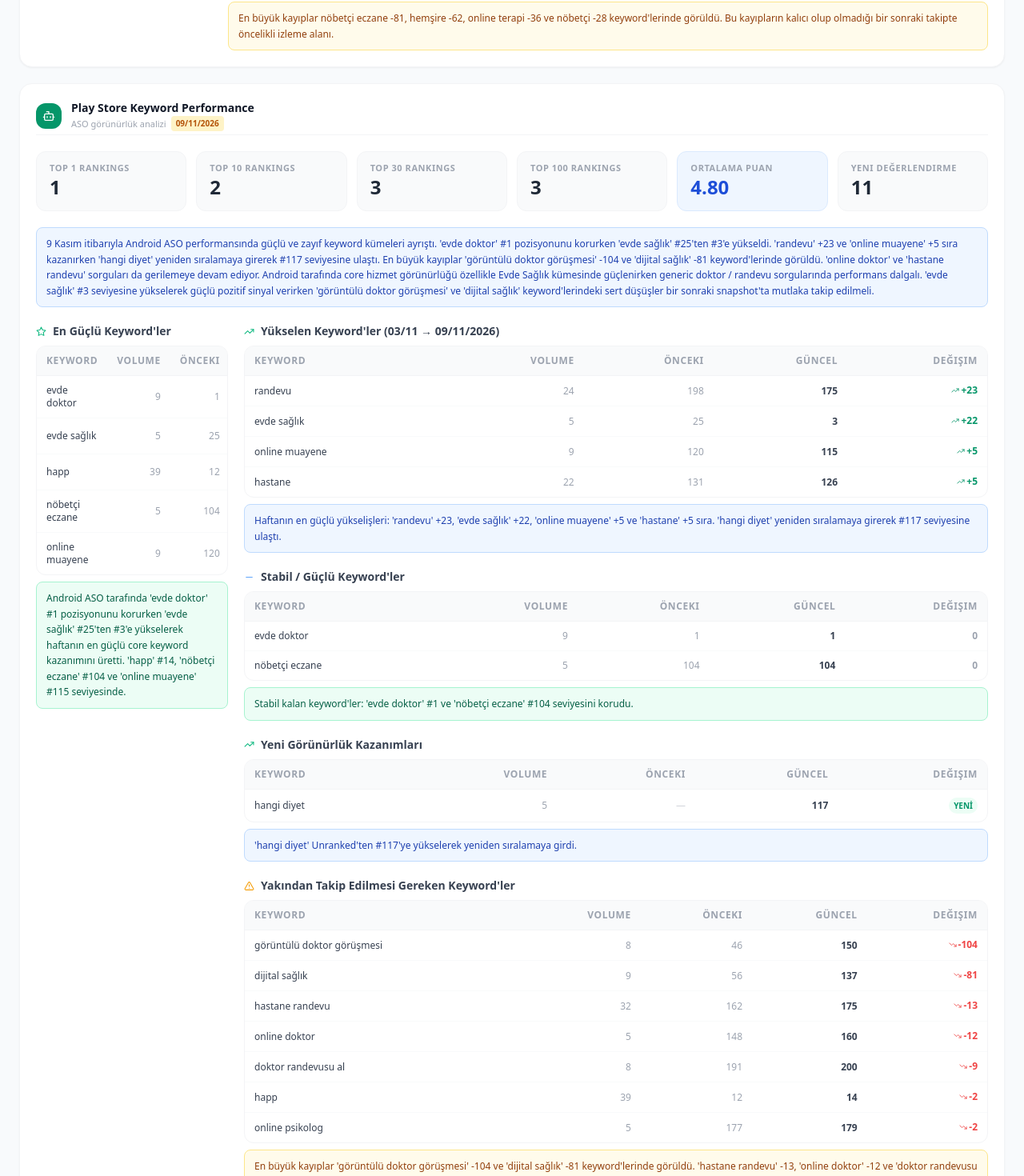
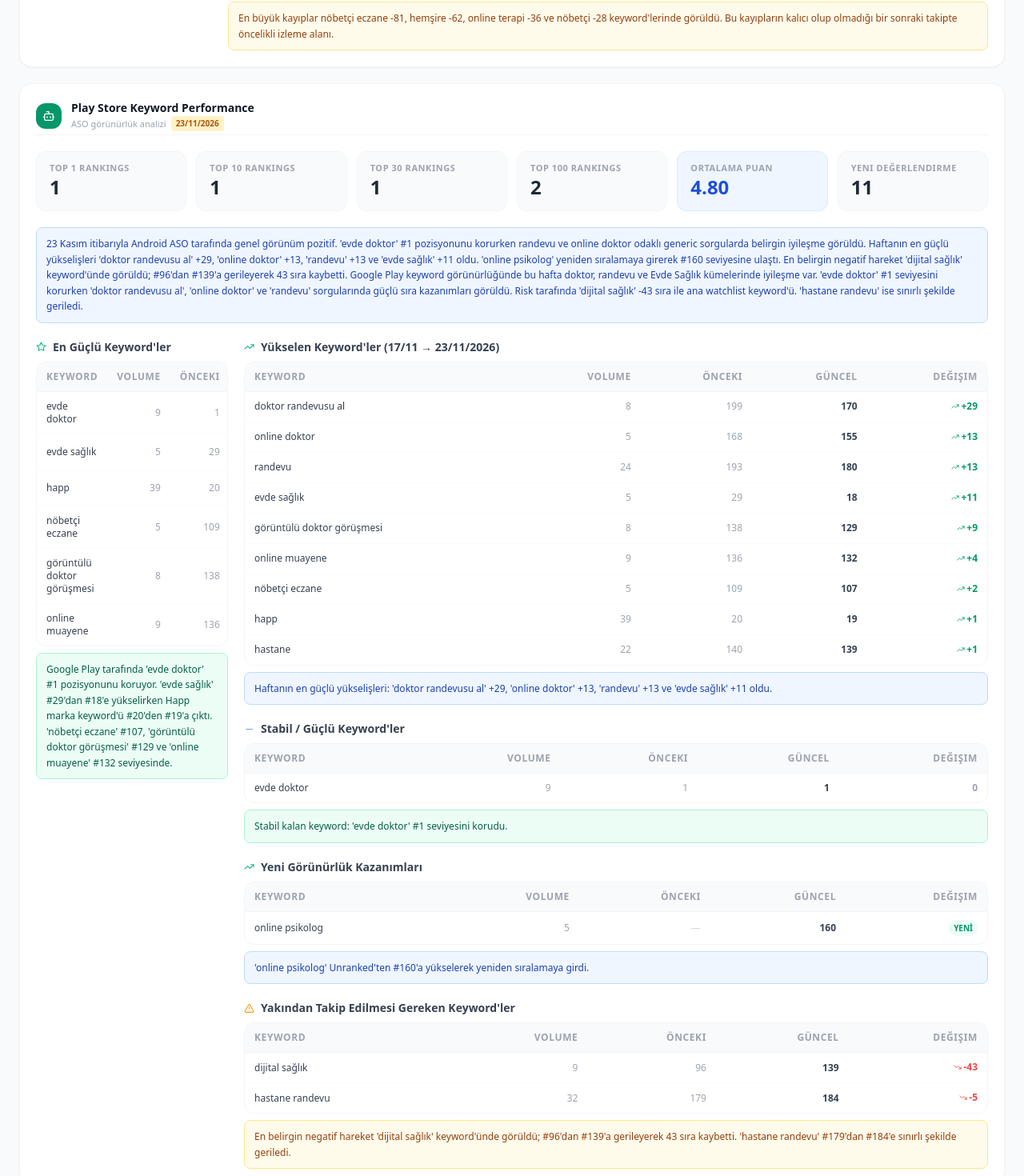
Before and after one commit to happdestek/growth-report, a React (Vite) app: page / in a window 1280 px wide. Shown: the part 3872-5342 px from the top of the page at 80% size. Built offline with nearby package versions, Linux system fonts and the light colour scheme; no server answers; the database is empty.

Commit message:
update from bolt
Co-authored-by: Bolt <agent+8020190@bolt.new>

```diff
--- a/src/components/growth/ASOSection.tsx
+++ b/src/components/growth/ASOSection.tsx
@@ -186,48 +186,48 @@ const APP_STORE_WATCHLIST: KeywordRankRow[] = [
   { keyword: 'sağlık hizmeti',    volume: 5,  prev: 23,  current: 26,  change: -3 },
 ];
 
-// Google Play keyword snapshot: 03/11/2026 → 09/11/2026
+// Google Play keyword snapshot: 17/11/2026 → 23/11/2026
 const PLAY_STORE_KPIS: ASOKpiCard[] = [
   { label: 'Top 1 Rankings',      value: 1    },
-  { label: 'Top 10 Rankings',     value: 2    },
-  { label: 'Top 30 Rankings',     value: 3    },
-  { label: 'Top 100 Rankings',    value: 3    },
+  { label: 'Top 10 Rankings',     value: 1    },
+  { label: 'Top 30 Rankings',     value: 1    },
+  { label: 'Top 100 Rankings',    value: 2    },
   { label: 'Ortalama Puan',       value: '4.80' },
   { label: 'Yeni Değerlendirme',  value: 11   },
 ];
 
 const PLAY_STORE_TOP: KeywordRankRow[] = [
   { keyword: 'evde doktor',     volume: 9,  prev: 1,   current: 1,   change: 0  },
-  { keyword: 'evde sağlık',     volume: 5,  prev: 25,  current: 3,   change: 22 },
-  { keyword: 'happ',            volume: 39, prev: 12,  current: 14,  change: -2 },
-  { keyword: 'nöbetçi eczane',  volume: 5,  prev: 104, current: 104, change: 0  },
-  { keyword: 'online muayene',  volume: 9,  prev: 120, current: 115, change: 5  },
+  { keyword: 'evde sağlık',     volume: 5,  prev: 29,  current: 18,  change: 11 },
+  { keyword: 'happ',            volume: 39, prev: 20,  current: 19,  change: 1  },
+  { keyword: 'nöbetçi eczane',  volume: 5,  prev: 109, current: 107, change: 2  },
+  { keyword: 'görüntülü doktor görüşmesi', volume: 8, prev: 138, current: 129, change: 9 },
+  { keyword: 'online muayene',  volume: 9,  prev: 136, current: 132, change: 4  },
 ];
 
 const PLAY_STORE_RISING: KeywordRankRow[] = [
-  { keyword: 'randevu',         volume: 24, prev: 198, current: 175, change: 23 },
-  { keyword: 'evde sağlık',     volume: 5,  prev: 25,  current: 3,   change: 22 },
-  { keyword: 'online muayene',  volume: 9,  prev: 120, current: 115, change: 5  },
-  { keyword: 'hastane',         volume: 22, prev: 131, current: 126, change: 5  },
+  { keyword: 'doktor randevusu al', volume: 8,  prev: 199, current: 170, change: 29 },
+  { keyword: 'online doktor',       volume: 5,  prev: 168, current: 155, change: 13 },
+  { keyword: 'randevu',             volume: 24, prev: 193, current: 180, change: 13 },
+  { keyword: 'evde sağlık',         volume: 5,  prev: 29,  current: 18,  change: 11 },
+  { keyword: 'görüntülü doktor görüşmesi', volume: 8, prev: 138, current: 129, change: 9 },
+  { keyword: 'online muayene',      volume: 9,  prev: 136, current: 132, change: 4  },
+  { keyword: 'nöbetçi eczane',      volume: 5,  prev: 109, current: 107, change: 2  },
+  { keyword: 'happ',                volume: 39, prev: 20,  current: 19,  change: 1  },
+  { keyword: 'hastane',             volume: 22, prev: 140, current: 139, change: 1  },
 ];
 
 const PLAY_STORE_NEW: KeywordRankRow[] = [
-  { keyword: 'hangi diyet',     volume: 5,  prev: -1,  current: 117, change: 0  },
+  { keyword: 'online psikolog', volume: 5,  prev: -1,  current: 160, change: 0  },
 ];
 
 const PLAY_STORE_STABLE: KeywordRankRow[] = [
   { keyword: 'evde doktor',     volume: 9,  prev: 1,   current: 1,   change: 0 },
-  { keyword: 'nöbetçi eczane',  volume: 5,  prev: 104, current: 104, change: 0 },
 ];
 
 const PLAY_STORE_WATCHLIST: KeywordRankRow[] = [
-  { keyword: 'görüntülü doktor görüşmesi', volume: 8,  prev: 46,  current: 150, change: -104 },
-  { keyword: 'dijital sağlık',              volume: 9,  prev: 56,  current: 137, change: -81  },
-  { keyword: 'hastane randevu',             volume: 32, prev: 162, current: 175, change: -13  },
-  { keyword: 'online doktor',               volume: 5,  prev: 148, current: 160, change: -12  },
-  { keyword: 'doktor randevusu al',         volume: 8,  prev: 191, current: 200, change: -9   },
-  { keyword: 'happ',                        volume: 39, prev: 12,  current: 14,  change: -2   },
-  { keyword: 'online psikolog',             volume: 5,  prev: 177, current: 179, change: -2   },
+  { keyword: 'dijital sağlık',  volume: 9,  prev: 96,  current: 139, change: -43 },
+  { keyword: 'hastane randevu', volume: 32, prev: 179, current: 184, change: -5  },
 ];
 
 function StoreSection({
@@ -372,19 +372,19 @@ export default function ASOSection() {
       <StoreSection
         store="playstore"
         kpis={PLAY_STORE_KPIS}
-        note="9 Kasım itibarıyla Android ASO performansında güçlü ve zayıf keyword kümeleri ayrıştı. 'evde doktor' #1 pozisyonunu korurken 'evde sağlık' #25'ten #3'e yükseldi. 'randevu' +23 ve 'online muayene' +5 sıra kazanırken 'hangi diyet' yeniden sıralamaya girerek #117 seviyesine ulaştı. En büyük kayıplar 'görüntülü doktor görüşmesi' -104 ve 'dijital sağlık' -81 keyword'lerinde görüldü. 'online doktor' ve 'hastane randevu' sorguları da gerilemeye devam ediyor. Android tarafında core hizmet görünürlüğü özellikle Evde Sağlık kümesinde güçlenirken generic doktor / randevu sorgularında performans dalgalı. 'evde sağlık' #3 seviyesine yükselerek güçlü pozitif sinyal verirken 'görüntülü doktor görüşmesi' ve 'dijital sağlık' keyword'lerindeki sert düşüşler bir sonraki snapshot'ta mutlaka takip edilmeli."
+        note="23 Kasım itibarıyla Android ASO tarafında genel görünüm pozitif. 'evde doktor' #1 pozisyonunu korurken randevu ve online doktor odaklı generic sorgularda belirgin iyileşme görüldü. Haftanın en güçlü yükselişleri 'doktor randevusu al' +29, 'online doktor' +13, 'randevu' +13 ve 'evde sağlık' +11 oldu. 'online psikolog' yeniden sıralamaya girerek #160 seviyesine ulaştı. En belirgin negatif hareket 'dijital sağlık' keyword'ünde görüldü; #96'dan #139'a gerileyerek 43 sıra kaybetti. Google Play keyword görünürlüğünde bu hafta doktor, randevu ve Evde Sağlık kümelerinde iyileşme var. 'evde doktor' #1 seviyesini korurken 'doktor randevusu al', 'online doktor' ve 'randevu' sorgularında güçlü sıra kazanımları görüldü. Risk tarafında 'dijital sağlık' -43 sıra ile ana watchlist keyword'ü. 'hastane randevu' ise sınırlı şekilde geriledi."
         topRows={PLAY_STORE_TOP}
-        topInsight="Android ASO tarafında 'evde doktor' #1 pozisyonunu korurken 'evde sağlık' #25'ten #3'e yükselerek haftanın en güçlü core keyword kazanımını üretti. 'happ' #14, 'nöbetçi eczane' #104 ve 'online muayene' #115 seviyesinde."
+        topInsight="Google Play tarafında 'evde doktor' #1 pozisyonunu koruyor. 'evde sağlık' #29'dan #18'e yükselirken Happ marka keyword'ü #20'den #19'a çıktı. 'nöbetçi eczane' #107, 'görüntülü doktor görüşmesi' #129 ve 'online muayene' #132 seviyesinde."
         risingRows={PLAY_STORE_RISING}
-        risingInsight="Haftanın en güçlü yükselişleri: 'randevu' +23, 'evde sağlık' +22, 'online muayene' +5 ve 'hastane' +5 sıra. 'hangi diyet' yeniden sıralamaya girerek #117 seviyesine ulaştı."
+        risingInsight="Haftanın en güçlü yükselişleri: 'doktor randevusu al' +29, 'online doktor' +13, 'randevu' +13 ve 'evde sağlık' +11 oldu."
         stableRows={PLAY_STORE_STABLE}
-        stableInsight="Stabil kalan keyword'ler: 'evde doktor' #1 ve 'nöbetçi eczane' #104 seviyesini korudu."
+        stableInsight="Stabil kalan keyword: 'evde doktor' #1 seviyesini korudu."
         newRows={PLAY_STORE_NEW}
-        newInsight="'hangi diyet' Unranked'ten #117'ye yükselerek yeniden sıralamaya girdi."
+        newInsight="'online psikolog' Unranked'ten #160'a yükselerek yeniden sıralamaya girdi."
         watchlistRows={PLAY_STORE_WATCHLIST}
-        watchlistInsight="En büyük kayıplar 'görüntülü doktor görüşmesi' -104 ve 'dijital sağlık' -81 keyword'lerinde görüldü. 'hastane randevu' -13, 'online doktor' -12 ve 'doktor randevusu al' -9 sıra gerilerken 'happ' ve 'online psikolog' -2'şer sıra küçük kayıp verdi."
-        risingTitle="Yükselen Keyword'ler (03/11 → 09/11/2026)"
-        dateLabel="09/11/2026"
+        watchlistInsight="En belirgin negatif hareket 'dijital sağlık' keyword'ünde görüldü; #96'dan #139'a gerileyerek 43 sıra kaybetti. 'hastane randevu' #179'dan #184'e sınırlı şekilde geriledi."
+        risingTitle="Yükselen Keyword'ler (17/11 → 23/11/2026)"
+        dateLabel="23/11/2026"
       />
 
       <ASOInsightBox />
```
